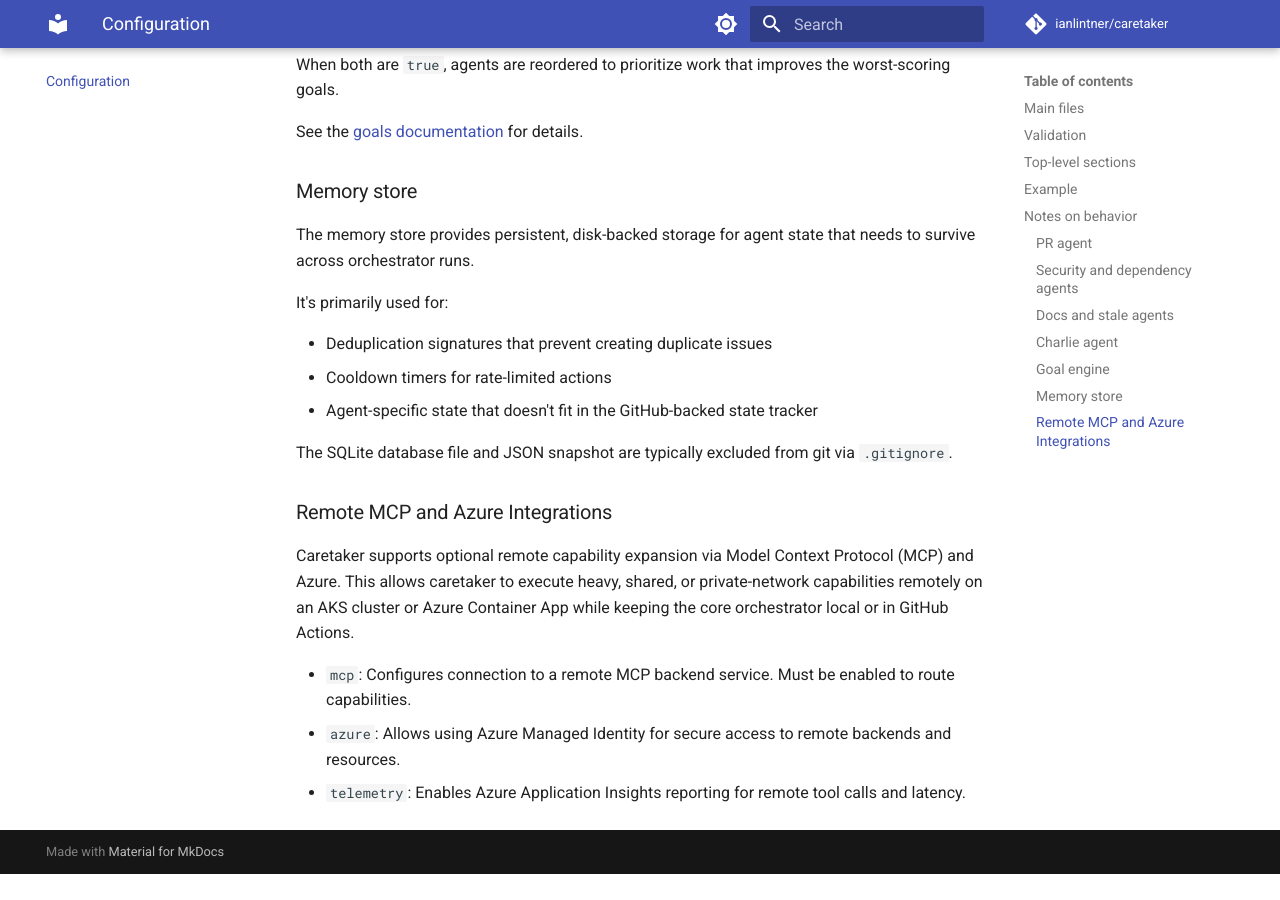
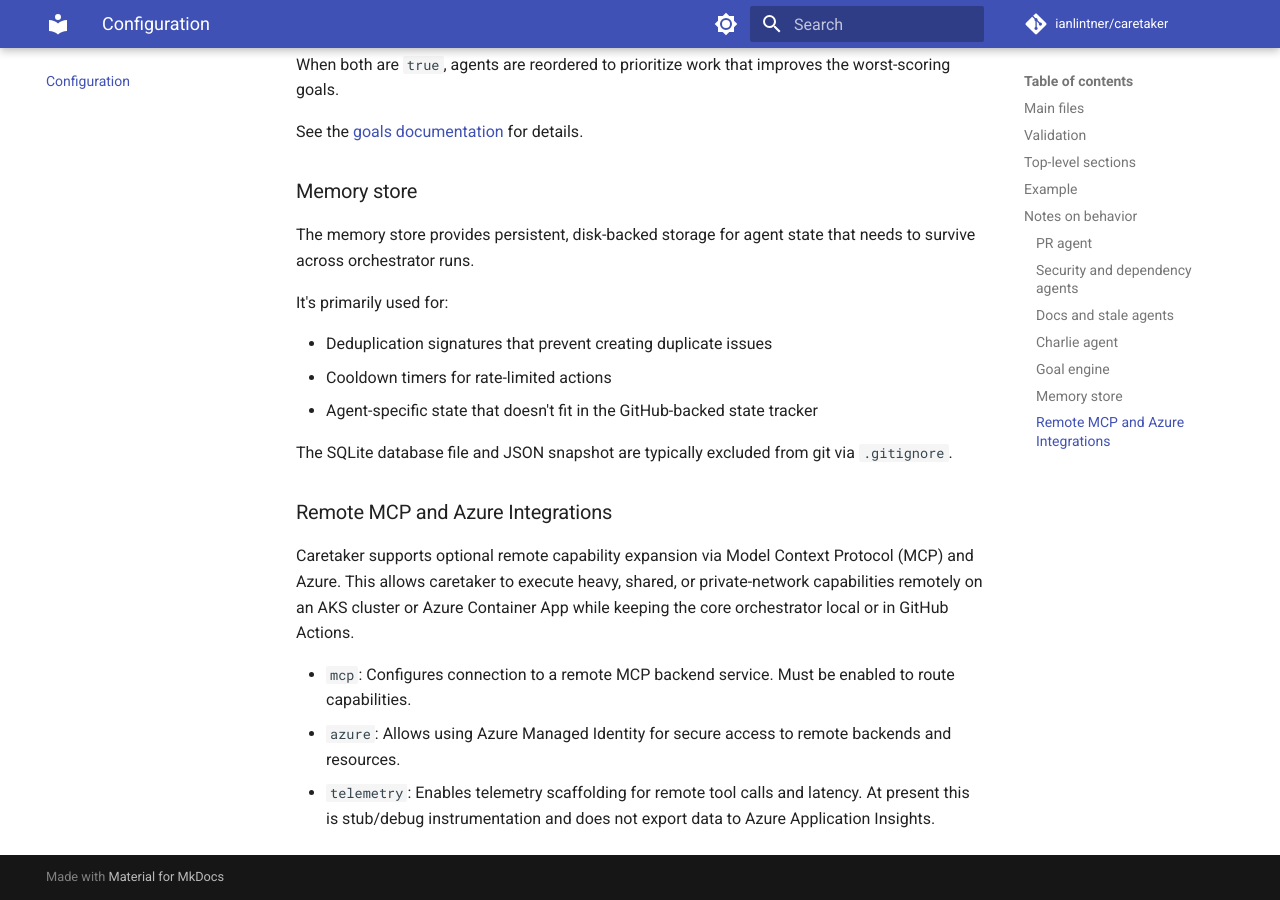
Before and after one commit to ianlintner/caretaker, an MkDocs documentation site: the page built from docs/configuration.md, in a window 1280 px wide and 900 px high, scrolled down 3826 px. Built offline with MkDocs 1.6.1 and Material for MkDocs 9.7.7, drawn with Linux system fonts in a browser that asks for light colours; comment, search, counter and statistics services are not loaded; before the commit the page ends 4700 px from its top, so only the background shows below that.

Commit message:
Update docs/configuration.md
Co-authored-by: Copilot <175728472+Copilot@users.noreply.github.com>

```diff
--- a/docs/configuration.md
+++ b/docs/configuration.md
@@ -156,4 +156,4 @@ Caretaker supports optional remote capability expansion via Model Context Protoc
 
 - `mcp`: Configures connection to a remote MCP backend service. Must be enabled to route capabilities.
 - `azure`: Allows using Azure Managed Identity for secure access to remote backends and resources.
-- `telemetry`: Enables Azure Application Insights reporting for remote tool calls and latency.
+- `telemetry`: Enables telemetry scaffolding for remote tool calls and latency. At present this is stub/debug instrumentation and does not export data to Azure Application Insights.
```
